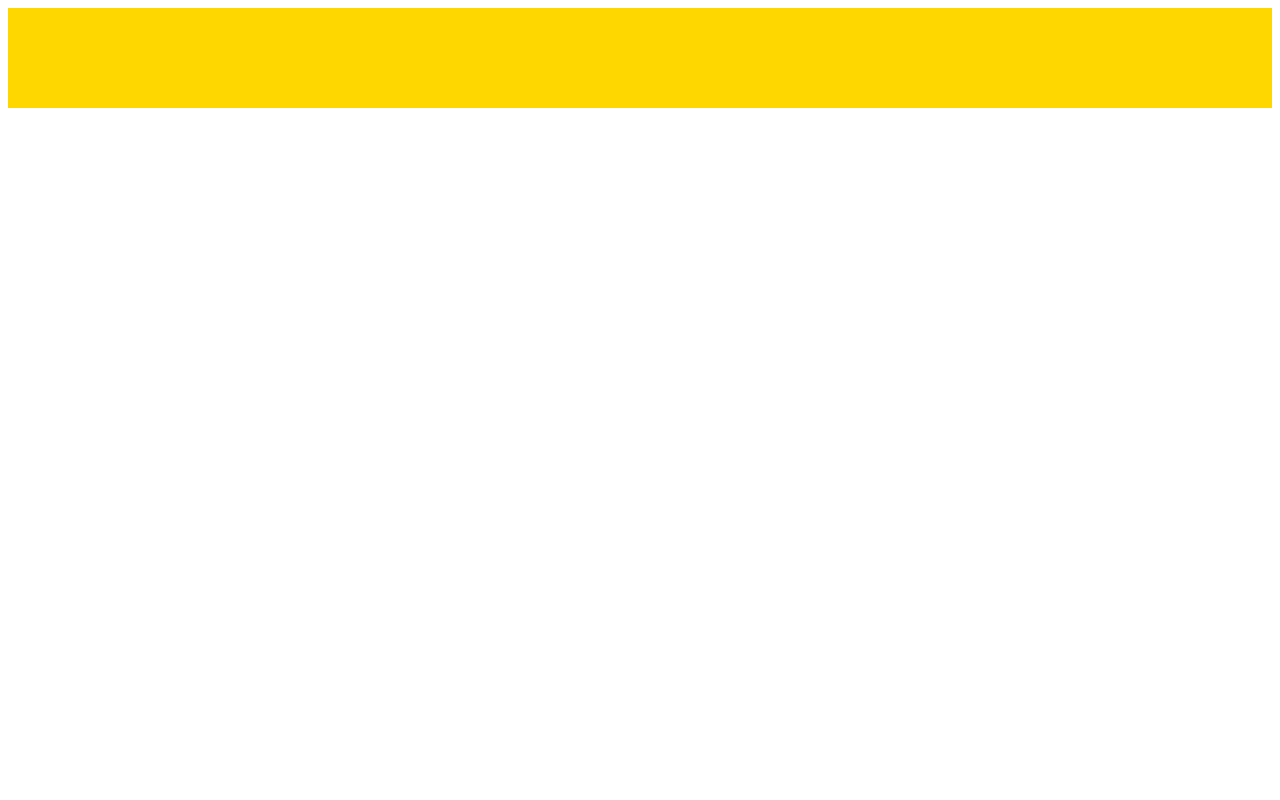
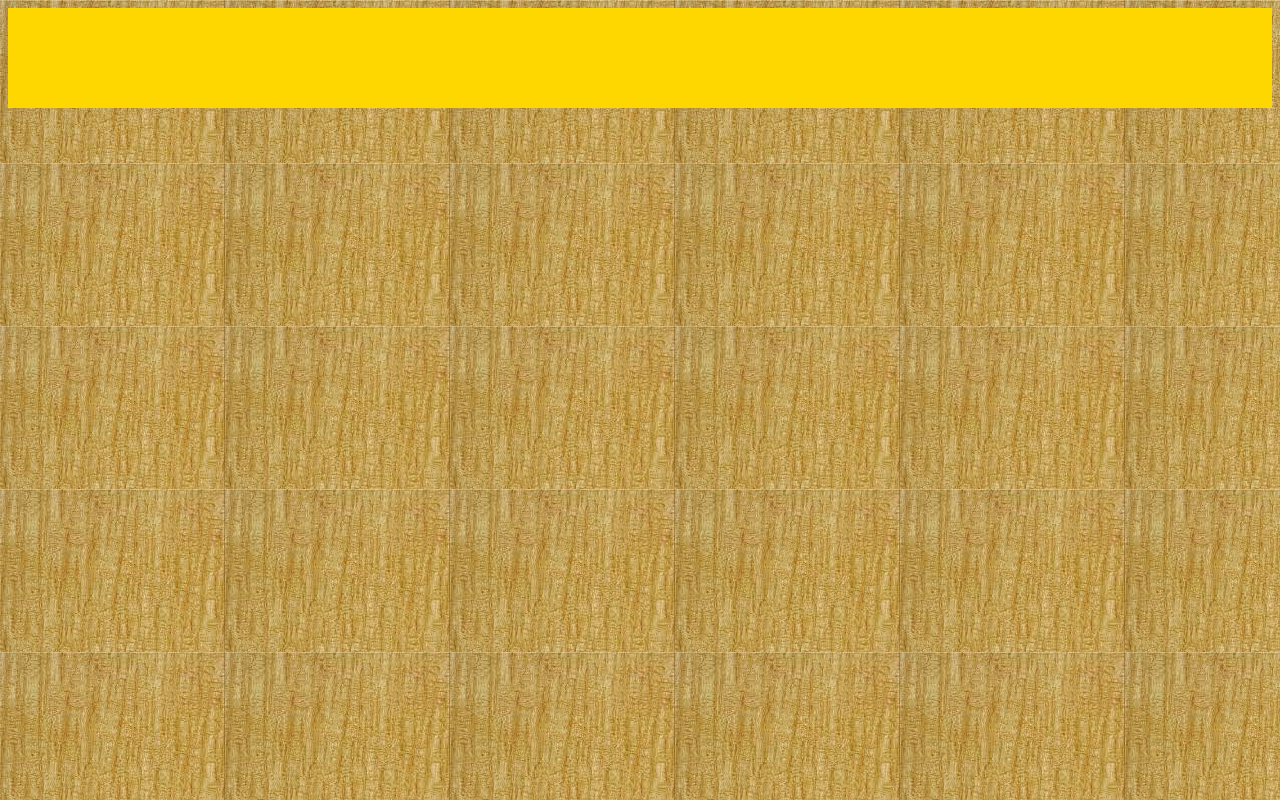
Before and after one commit to ruslanavramenko/reader, a plain HTML site: page index.html in a window 1280 px wide. Drawn offline with Linux system fonts and the light colour scheme.

Commit message:
Basic mockup

```diff
--- a/css/style.css
+++ b/css/style.css
@@ -1,4 +1,9 @@
 /* header */
+body {
+  width: auto;
+  height: 300px;
+  background-image: url(../images/veneer.jpg);
+}
 
 .header {
   width: auto;
```
Also changed, not shown: images/index.jpg (added), images/veneer.jpg (added), images/шпон.jpg (added).
